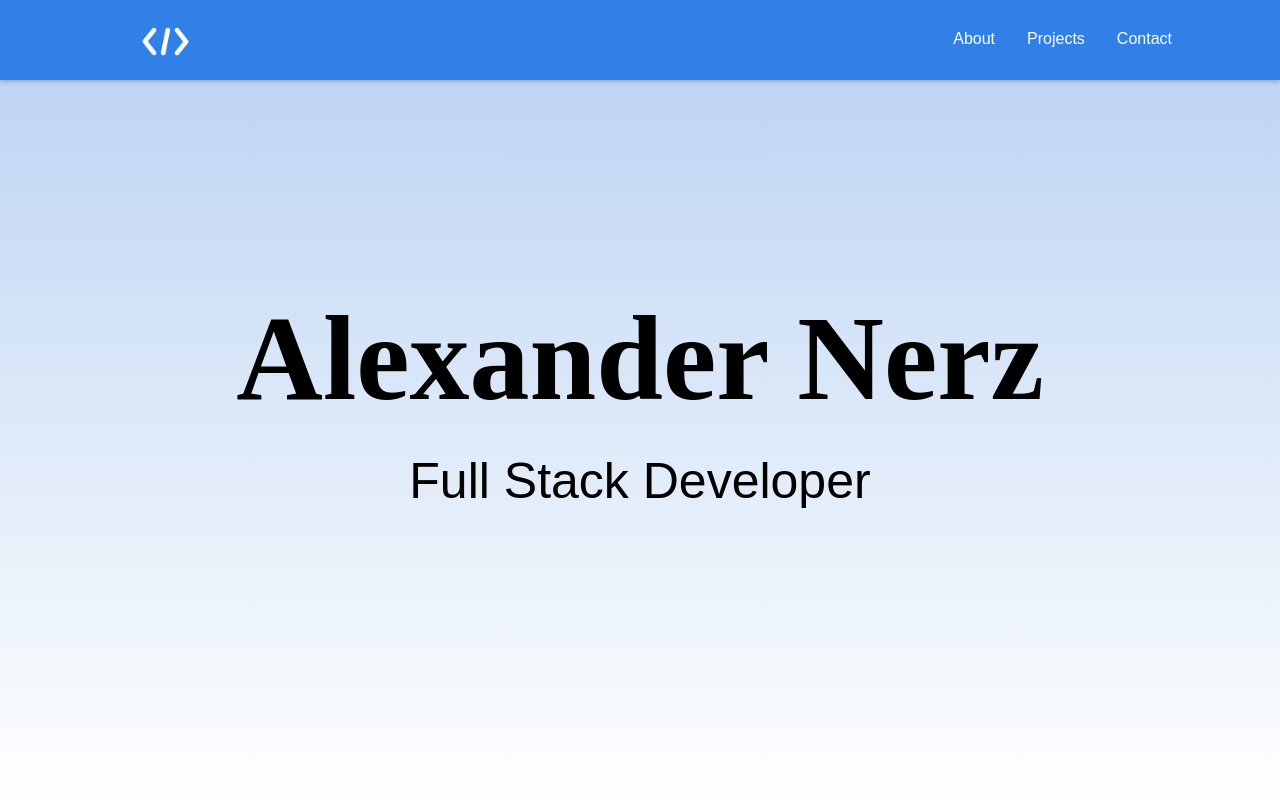
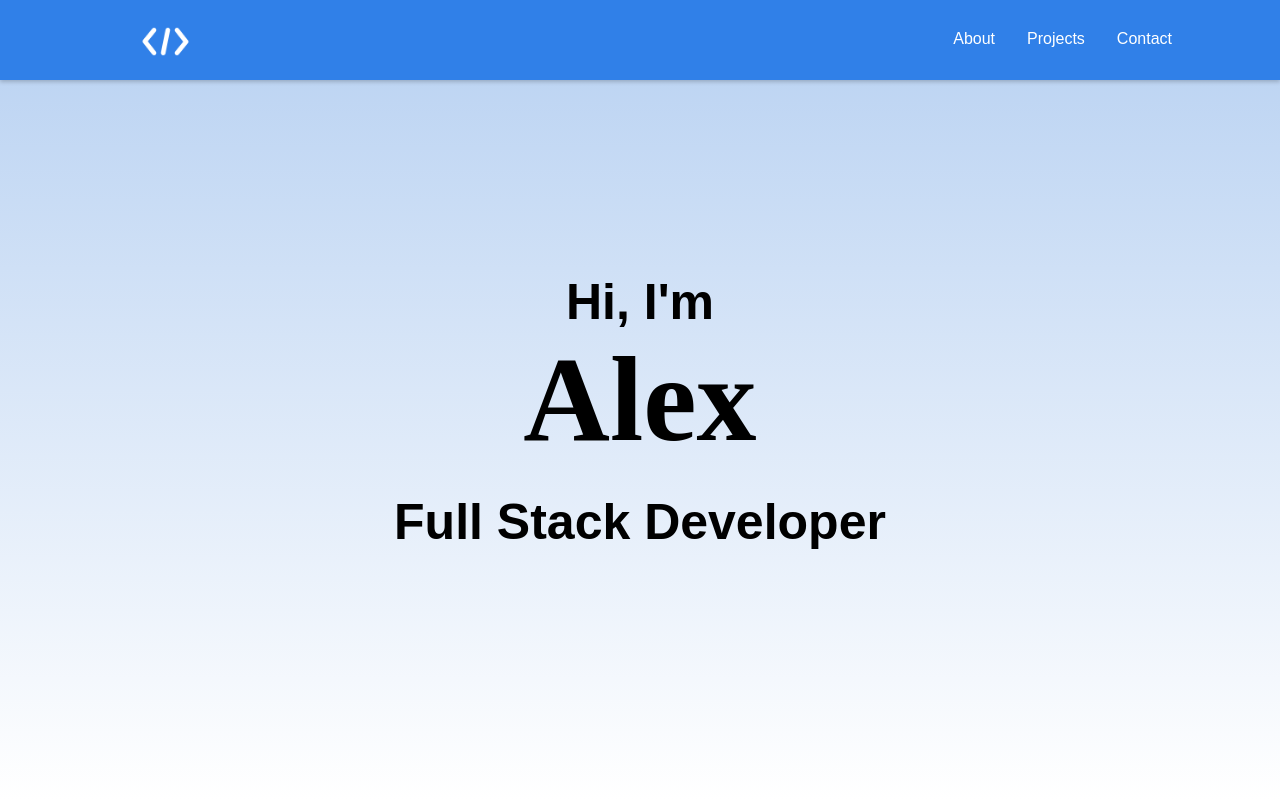
Before and after one commit to Alex-WD-22/alexandernerz, a React (Create React App) app: page / in a window 1280 px wide. Shown: the top 800 px of the page. Built offline with nearby package versions, Linux system fonts and the light colour scheme; a web font is replaced by a local one.

Commit message:
update intro animation

```diff
--- a/src/components/Intro/IntroElements.js
+++ b/src/components/Intro/IntroElements.js
@@ -11,7 +11,7 @@ export const IntroContainer = styled.div`
 `;
 export const IntroContent = styled.div`
   z-index: 3;
-  max-width: 1200px;
+  max-width: auto;
   position: absolute;
   padding: 8px 24px;
   display: flex;
@@ -29,6 +29,12 @@ export const IntroH1 = styled.h1`
     font-size: 60px
   }
 `;
+export const IntroH2 = styled.h2`
+  margin-top: 24px;
+  color: #000;
+  font-size: 50px;
+  text-align: center;
+`
 export const IntroP = styled.p`
   margin-top: 24px;
   color: #000;
--- a/src/components/Intro/index.js
+++ b/src/components/Intro/index.js
@@ -1,5 +1,5 @@
 
-import { IntroContainer, IntroContent, IntroH1, IntroP,} from './IntroElements'
+import { IntroContainer, IntroContent, IntroH1, IntroP, IntroH2,} from './IntroElements'
 import { motion } from "framer-motion"
 import React from 'react';
 
@@ -8,16 +8,15 @@ const Intro = () => {
   return (
     <IntroContainer id='Intro' className='gradient'>
       <IntroContent>
-        <motion.div
-          animate={{ x: [-600, 0] }}
-          transition={{ duration: 2 }}>
-          <IntroH1 id='name'> Alexander Nerz</IntroH1>
-        </motion.div>
-        <motion.div
-          animate={{ x: [600, 0] }}
+        <IntroH2>Hi, I'm <motion.div
+          animate={{ x: [-1200, 0] }}
           transition={{ duration: 1 }}>
-          <IntroP>Full Stack Developer</IntroP>
-        </motion.div>
+          <IntroH1 id='name'>Alex<motion.div
+            animate={{ x: [300, 0] }}
+            transition={{ duration: 1.2 }}>
+            <IntroP>Full Stack Developer</IntroP>
+          </motion.div></IntroH1>
+        </motion.div></IntroH2>
       </IntroContent>
     </IntroContainer>
   )
--- a/src/components/Navbar/NavbarElements.js
+++ b/src/components/Navbar/NavbarElements.js
@@ -85,12 +85,9 @@ export const NavLinks = styled(LinkS)`
   &.active {
     color: #000;
     font-weight: bolder;
+    ${'' /* border: 1px solid #333;
+    border-radius: 10%; */}
   }
-
-  ${'' /* &:hover {
-    text-decoration: underline;
-
-  } */}
 `;
 export const Img = styled.img`
     width: 55px;
--- a/src/components/Navbar/index.js
+++ b/src/components/Navbar/index.js
@@ -31,14 +31,14 @@ const Navbar = ({ toggle }) => {
           <NavbarContainer>
             <motion.div
               animate={{ y: [-200, 6] }}
-              transition={{ duration: 4 }}>
+              transition={{ duration: 2 }}>
               <NavLogo to='/' onClick={toggleHome}>
                 <Img src={Logo3} />
               </NavLogo>
             </motion.div>
             <motion.div
               animate={{ y: [-200, 6] }}
-              transition={{ duration: 3 }}>
+              transition={{ duration: 2 }}>
               <MobileIcon onClick={toggle}>
                 <FaBars />
               </MobileIcon>
@@ -47,7 +47,7 @@ const Navbar = ({ toggle }) => {
               <NavItem>
                 <motion.div
                   animate={{ y: [-200, 30] }}
-                  transition={{ duration: 3 }}>
+                  transition={{ duration: 2 }}>
                   <NavLinks to='about' className='underline-hover'
                     smooth={true} duration={500} spy={true} exact='true' offset={-80}
                   >About</NavLinks>
@@ -56,7 +56,7 @@ const Navbar = ({ toggle }) => {
               <NavItem>
                 <motion.div
                   animate={{ y: [-200, 30] }}
-                  transition={{ duration: 3 }}>
+                  transition={{ duration: 2 }}>
                   <NavLinks to='projects' className='underline-hover'
                     smooth={true} duration={500} spy={true} exact='true' offset={-80}
                   >Projects</NavLinks>
@@ -65,7 +65,7 @@ const Navbar = ({ toggle }) => {
               <NavItem>
                 <motion.div
                   animate={{ y: [-200, 30] }}
-                  transition={{ duration: 3 }}>
+                  transition={{ duration: 2 }}>
                   <NavLinks to='contact' className='underline-hover'
                     smooth={true} duration={500} spy={true} exact='true' offset={-80}
                   >Contact</NavLinks>
```
Also changed, not shown: src/components/NavBar/NavBarElements.js (+2 -5 lines), src/components/NavBar/index.js (+5 -5 lines).
